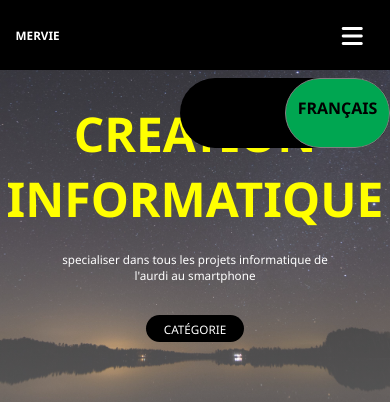
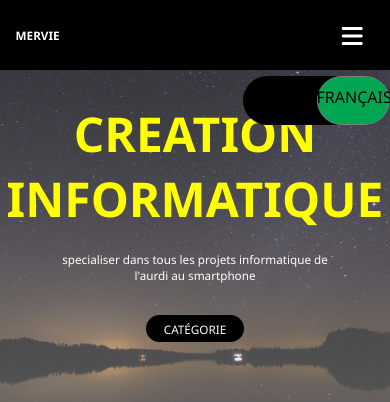
Before and after one commit to ggsacoi/mervie, a plain HTML site: page index1.html in a window 390 px wide. Shown: the top 402 px of the page. Drawn offline with Linux system fonts and the light colour scheme.

Commit message:
Mise a jour 2

```diff
--- a/new.css
+++ b/new.css
@@ -582,6 +582,96 @@ a:hover {
         align-items: center;
     }
 
+    .toggle-label {
+        top: 70px;
+        right: 0;
+        position: absolute;
+        display: flex;
+        width: 147px;
+        height: 49px;
+        margin-top: 6px;
+        border: 1px ;
+        border-radius: 50px 0 0 50px;
+        justify-content: center;
+        align-items: center;
+        background-color: red 0.00;
+
+      }
+      .toggle-label input[type=checkbox] {
+        opacity: 0;
+        position: absolute;
+        width: 147px;
+        height: 49px;
+      }
+      .toggle-label input[type=checkbox]+.back {
+        position: absolute;
+        width: 147px;
+        height: 49px;
+        border-radius: 50px;
+        padding: 0, 1px, 0, 1px;
+        background: #000;
+        transition: background 150ms linear;
+        right: 0;
+      }
+      .toggle-label input[type=checkbox]:checked+.back {
+        background: #000;
+      }
+
+      .toggle-label input[type=checkbox]+.back .toggle {
+        display: block;
+        position: absolute;
+        content: ' ';
+        background: #00a651;
+        width: 50%;
+        height: 100%;
+        transition: margin 150ms linear;
+        border: 1px solid #808080;
+        border-radius: 50px;
+      }
+      .toggle-label input[type=checkbox]:checked+.back .toggle {
+        margin-left: 74px;
+      }
+
+      .toggle-label input[type=checkbox]+.back .toggle1 {
+        display: block;
+        position: absolute;
+        content: ' ';
+        background: #00a651;
+        width: 50%;
+        height: 100%;
+        transition: margin 150ms linear;
+        border: 1px solid #808080;
+        border-radius: 50px;
+        right: 0;
+      }
+
+      .toggle-label input[type=checkbox]:checked+.back .toggle1 {
+        margin-right: 74px;
+      }
+
+      .toggle-label .label {
+        display: block;
+        position: absolute;
+        width: 50%;
+        color: #000;
+        line-height: 42px;
+        text-align: center;
+        font-size: 1rem;
+        font-weight: 490;
+      }
+      .toggle-label .label.on { left: 0px; width: 50%; height: 100%}
+      .toggle-label .label.off { right: 0px; width: 50%; height: 100%;}
+
+      .toggle-label input[type=checkbox]:checked+.back .label.on {
+        color: #000;
+      }
+      .toggle-label input[type=checkbox]+.back .label.off {
+        color: #000;
+      }
+      .toggle-label input[type=checkbox]:checked+.back .label.off {
+        color: #000;
+      }
+
     .main-titile {
         text-align: center;
         text-transform: uppercase;
```
